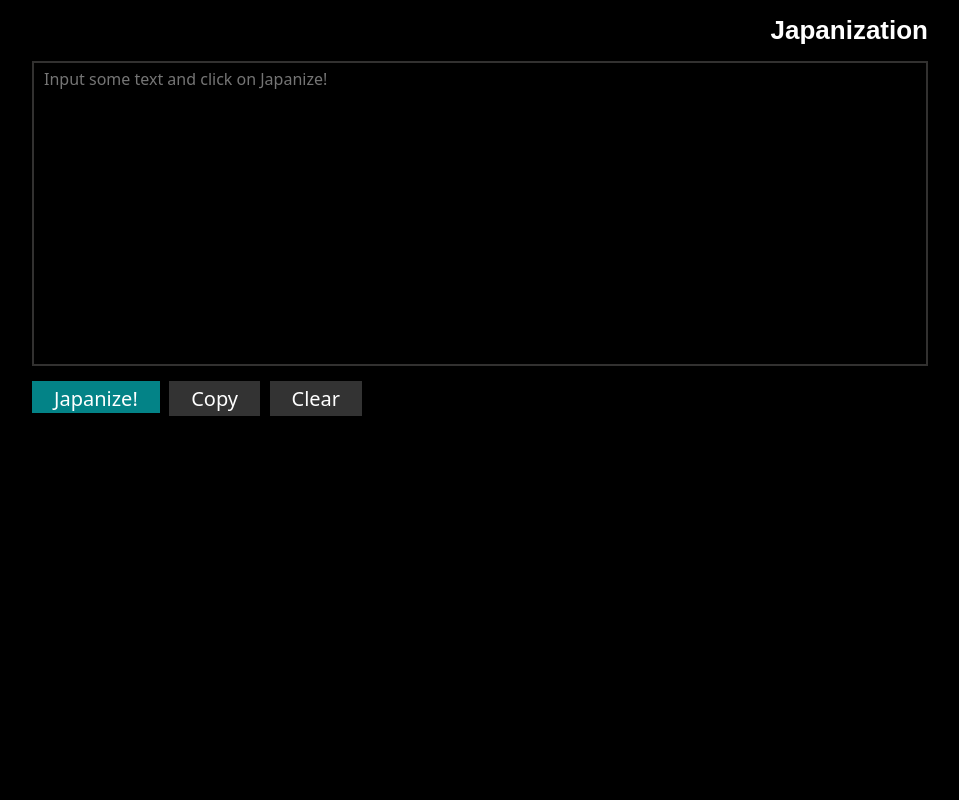
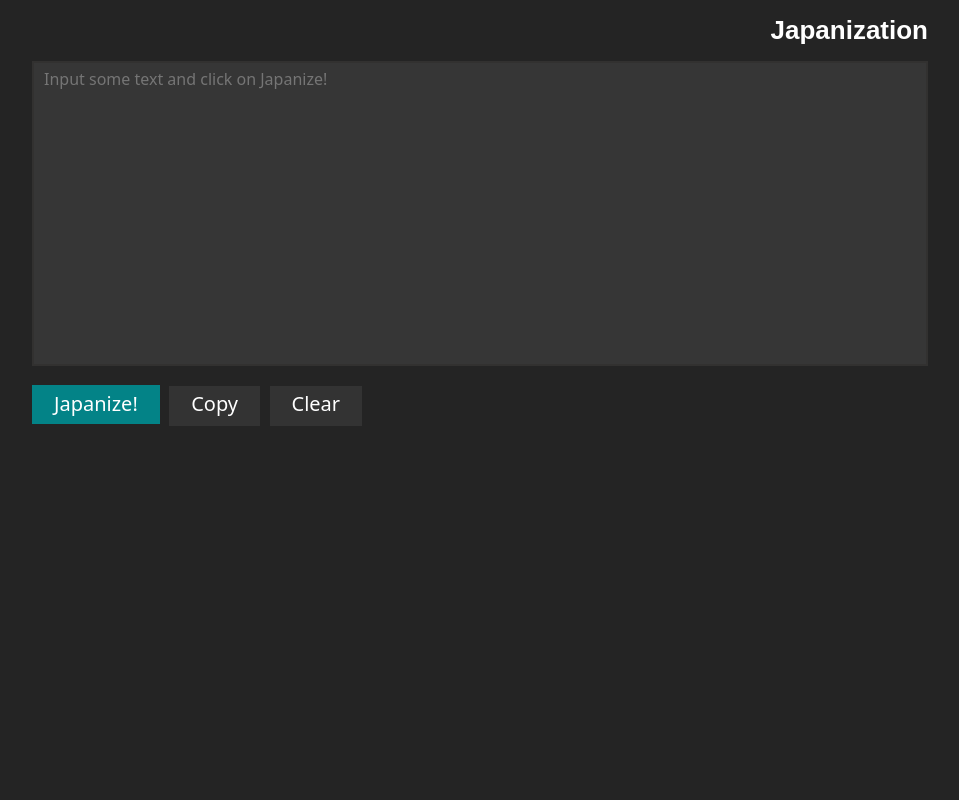
Before and after one commit to ZenBt/japanizator-flask, a Flask app: page / in a window 1280 px wide. Shown: the whole page, without its empty margins (160-1119 px from the left). Run offline with Flask 2, Linux system fonts and the light colour scheme.

Commit message:
dev commit 1

```diff
--- a/config.py
+++ b/config.py
@@ -2,3 +2,4 @@ import decouple
 class Configuration:
     SECRET_KEY = decouple.config('SECRET_KEY')
     DEBUG = decouple.config('DEBUG')
+    JSON_AS_ASCII = False
--- a/static/css/style.css
+++ b/static/css/style.css
@@ -6,11 +6,12 @@
 * {
 	margin: 0px;
 	padding: 0px;
+	color: #fff
 }
 
 body {
 	font-family: 'Noto Sans SC', sans-serif;
-	background: #000;
+	background: rgb(36, 36, 36);
 }
 
 h1 {
@@ -20,6 +21,29 @@ h1 {
 	text-align: center;
 	margin-top: 15px;
 	margin-bottom: 15px;
+}
+
+h1 a{
+	text-decoration: none;
+}
+
+h1 a:hover{
+	color: #8cffec;
+}
+
+h2.not-found{
+	font-size: 50px;
+}
+
+h3.not-found {
+	font-size: 40px;
+}
+
+
+h2.not-found, h3.not-found {
+
+	text-align: center;
+	color: #fff;
 }
 
 input.button, a.copy, a.clear {
@@ -74,7 +98,7 @@ input.button:active {
 textarea {
 	font-family: SegoeUI, sans-serif;
 	color: #fff;
-	background: #000;
+	background: rgb(54, 54, 54);
 	padding: 10px;
 	padding-top: 5px;
 	margin-bottom: 15px;
@@ -94,14 +118,21 @@ textarea:focus {
 	border-color: #038387;
 }
 
-@media screen and (min-width: 992px){
+@media screen and (min-width: 992px) {
 
 h1 {
 	text-align: right;
 }
 
-input.button, a.copy, a.clear {
+input.button  {
 	display: inline;
+	height: 39px;
+	padding-bottom: 5px;
+	margin-right: 5px;
+}
+
+a.copy, a.clear {
+	display: inline-block;
 	margin-right: 5px;
 }
 
--- /dev/null
+++ b/templates/404.html
@@ -0,0 +1,5 @@
+{% extends 'base.html'%}
+{% block content %}
+<h2 class="not-found">Error 404</h2>
+<h3 class="not-found">Страница не найдена</h3>
+{% endblock content%}
--- /dev/null
+++ b/templates/about.html
@@ -0,0 +1,4 @@
+{% extends 'base.html'%}
+{% block content %}
+<p>Small service with custom API to make text in Japanese style</p>
+{% endblock content%}
--- /dev/null
+++ b/templates/base.html
@@ -0,0 +1,21 @@
+<!DOCTYPE html>
+<html>
+<head>
+    <meta charset="UTF-8">
+	<meta name="viewport" content="width=device-width, initial-scale=1">
+	<link rel="shortcut icon" href="{{url_for('static', filename='img/favicon.png')}}" type="image/png">
+	<title>Japanization</title>
+	<link rel="stylesheet" href="{{url_for('static', filename='css/style.css')}}">
+	<script src="{{url_for('static', filename='js/stylish.js')}}"></script>
+	<link href="https://fonts.googleapis.com/css2?family=Noto+Sans&display=swap" rel="stylesheet">
+</head>
+<body>
+	<div class="content">
+		<h1><a href="{{url_for('index')}}">Japanization</a></h1>
+		{% block content %}
+        {% endblock content %}
+	</div>
+	</div>
+</body>
+
+</html>
--- a/templates/index.html
+++ b/templates/index.html
@@ -1,18 +1,5 @@
-<html>
-
-<head>
-	<meta charset="UTF-8">
-	<meta name="viewport" content="width=device-width, initial-scale=1">
-	<link rel="shortcut icon" href="{{url_for('static', filename='img/favicon.png')}}" type="image/png">
-	<title>Japanization</title>
-	<link rel="stylesheet" href="{{url_for('static', filename='css/style.css')}}">
-	<script src="{{url_for('static', filename='js/stylish.js')}}"></script>
-	<link href="https://fonts.googleapis.com/css2?family=Noto+Sans&display=swap" rel="stylesheet">
-</head>
-
-<body>
-	<div class="content">
-		<h1>Japanization</h1>
+{% extends 'base.html'%}
+{% block content %}
 <form id="jap-form" action="/" method="post">
 	<textarea id="text" name="raw_text" rows="13" placeholder="Input some text and click on Japanize!"
 		style="overflow: hidden; overflow-wrap: break-word; height: 292px;">{%if output %}{{output}}{% endif %}</textarea>
@@ -25,8 +12,4 @@
 		<a class="copy" onclick="copybutton()">Copy</a>
 		<a class="clear" onclick="clearText()">Clear</a>
 </form>
-	</div>
-	</div>
-</body>
-
-</html>
+{% endblock content%}
--- a/view.py
+++ b/view.py
@@ -1,4 +1,4 @@
-from flask import render_template, url_for, request
+from flask import render_template, url_for, request, jsonify
 from app import app
 from external_scripts.jap import stylish
 
@@ -10,3 +10,21 @@ def index():
         raw = request.form.get('raw_text')
         output = stylish(raw)
         return render_template('index.html', output=output)
+
+
+@app.errorhandler(404)
+def page_not_found(e):
+    return render_template('404.html'), 404
+
+@app.route('/about')
+def about():
+    return render_template('about.html')
+
+@app.route('/api/<sentence>', methods = ['GET'])
+def get_styled(sentence):
+    output = stylish(sentence)
+    response = {
+        'origin': sentence,
+        'styled': output
+    }
+    return jsonify(response)
```
Lines whose indentation alone changed are shown as unchanged.
